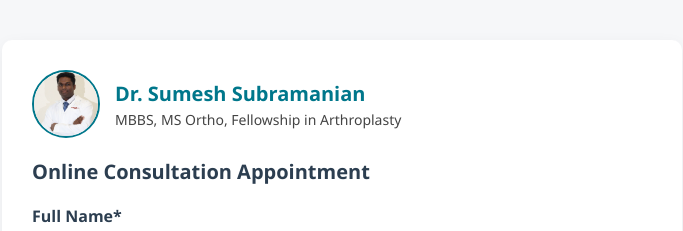
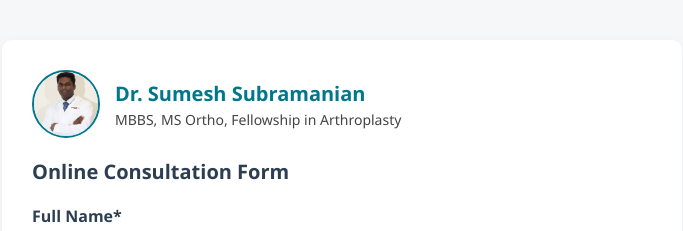
Before and after one commit to drsumeshortho/online-consult, a plain HTML site: page docs/index.html in a window 1280 px wide. Shown: the top 231 px of the page, without its empty margins (298-981 px from the left). Drawn offline with Linux system fonts and the light colour scheme.

Commit message:
🔄 Updated UI with title, DP, Monday–Saturday slot, WhatsApp-only input, and polished consent

```diff
--- a/docs/index.html
+++ b/docs/index.html
@@ -111,7 +111,7 @@
       </div>
     </div>
 
-    <h1>Online Consultation Appointment</h1>
+    <h1>Online Consultation Form</h1>
 
     <form id="consultForm" action="https://script.google.com/macros/s/AKfycbyvRYAAcrHa2zofkl5p_BMHv8X5EhhhhdYNJfMnMc8K02VzhqYxKOCdukHbu1NKmlm1/exec" method="POST">
       <label for="name">Full Name*</label>
```
